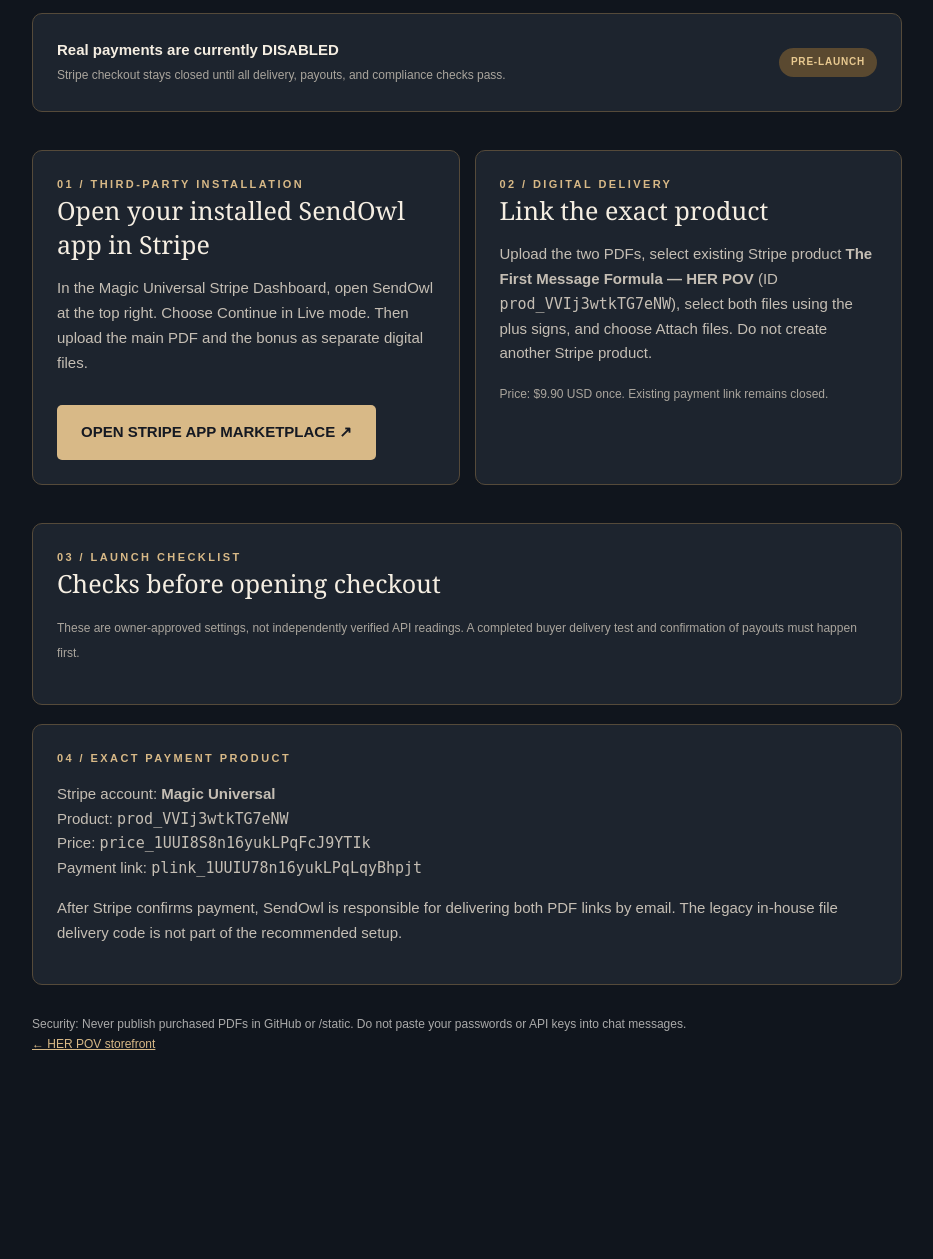
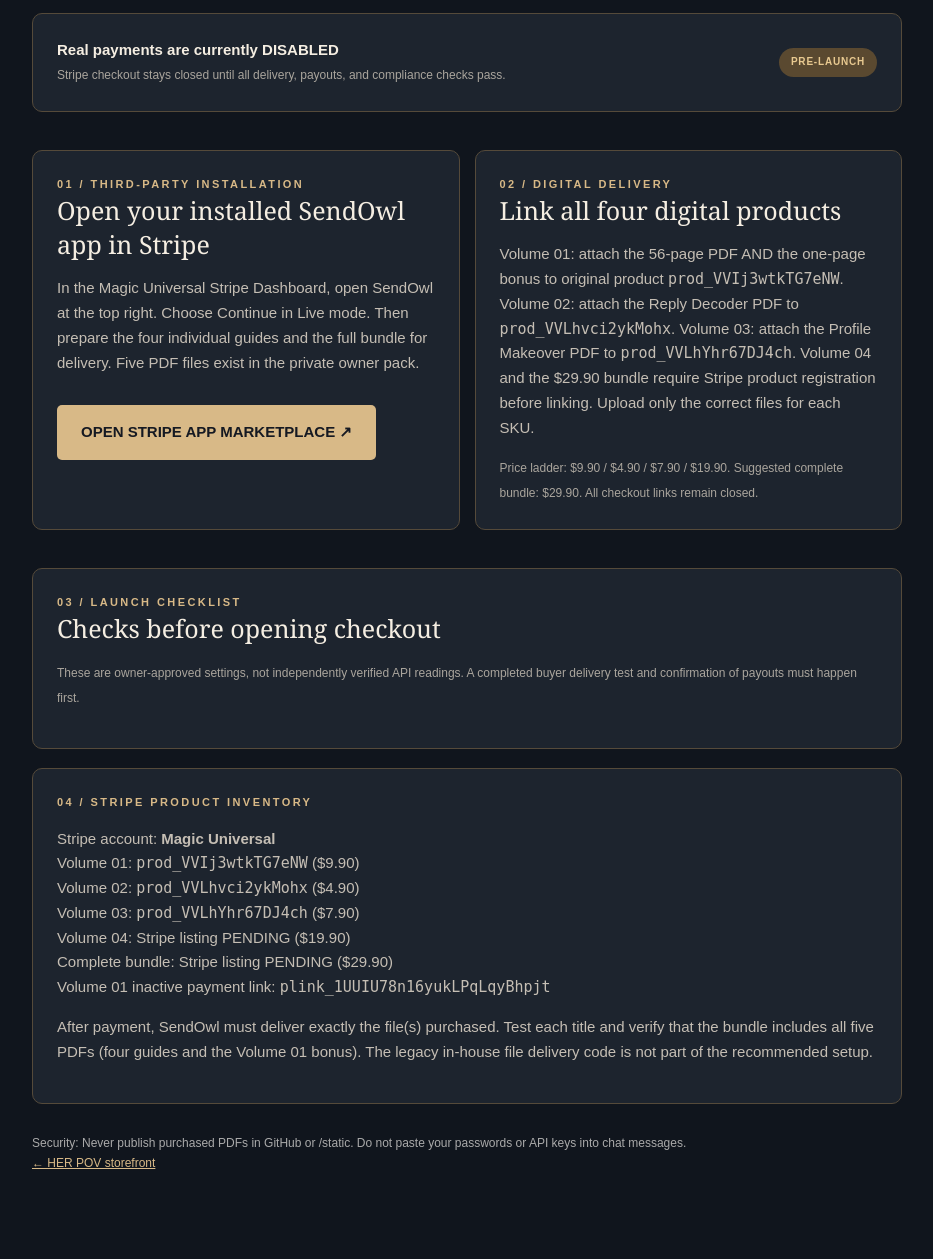
Before and after one commit to galfredorodrigues-cmyk/gringa, a Flask app: template templates/admin_delivery.html in a window 1280 px wide. Shown: the part 206-1465 px from the top of the page, without its empty margins (173-1106 px from the left). Before the commit the page ends 1256 px from the top, so only its background shows below. Run offline with Flask 3, Linux system fonts and the light colour scheme; the template is opened without the code that fills it, so the values that code supplies are empty.

Commit message:
Update secure owner portal for four complete guides, 5 PDFs, and premium bundle

```diff
--- a/templates/admin_delivery.html
+++ b/templates/admin_delivery.html
@@ -26,11 +26,11 @@ footer{margin-top:30px;color:#aaa;font-size:12px}
 <span class="status {{ 'ok' if checkout_ready else '' }}">{{ "LIVE" if checkout_ready else "PRE-LAUNCH" }}</span></div>
 <div class="steps">
 <section class="box"><div class="eyebrow">01 / THIRD-PARTY INSTALLATION</div><h2>Open your installed SendOwl app in Stripe</h2>
-<p>In the Magic Universal Stripe Dashboard, open SendOwl at the top right. Choose Continue in Live mode. Then upload the main PDF and the bonus as separate digital files.</p>
+<p>In the Magic Universal Stripe Dashboard, open SendOwl at the top right. Choose Continue in Live mode. Then prepare the four individual guides and the full bundle for delivery. Five PDF files exist in the private owner pack.</p>
 <a href="https://marketplace.stripe.com/apps/sendowl" class="btn" target="_blank" rel="noopener noreferrer">OPEN STRIPE APP MARKETPLACE ↗</a></section>
-<section class="box"><div class="eyebrow">02 / DIGITAL DELIVERY</div><h2>Link the exact product</h2>
-<p>Upload the two PDFs, select existing Stripe product <strong>The First Message Formula — HER POV</strong> (ID <code>prod_VVIj3wtkTG7eNW</code>), select both files using the plus signs, and choose Attach files. Do not create another Stripe product.</p>
-<small>Price: $9.90 USD once. Existing payment link remains closed.</small></section>
+<section class="box"><div class="eyebrow">02 / DIGITAL DELIVERY</div><h2>Link all four digital products</h2>
+<p>Volume 01: attach the 56-page PDF AND the one-page bonus to original product <code>prod_VVIj3wtkTG7eNW</code>. Volume 02: attach the Reply Decoder PDF to <code>prod_VVLhvci2ykMohx</code>. Volume 03: attach the Profile Makeover PDF to <code>prod_VVLhYhr67DJ4ch</code>. Volume 04 and the $29.90 bundle require Stripe product registration before linking. Upload only the correct files for each SKU.</p>
+<small>Price ladder: $9.90 / $4.90 / $7.90 / $19.90. Suggested complete bundle: $29.90. All checkout links remain closed.</small></section>
 </div>
 <section class="box"><div class="eyebrow">03 / LAUNCH CHECKLIST</div><h2>Checks before opening checkout</h2>
 <ul class="flag-list">
@@ -40,12 +40,15 @@ footer{margin-top:30px;color:#aaa;font-size:12px}
 </ul>
 <p><small>These are owner-approved settings, not independently verified API readings. A completed buyer delivery test and confirmation of payouts must happen first.</small></p>
 </section>
-<section class="box"><div class="eyebrow">04 / EXACT PAYMENT PRODUCT</div>
+<section class="box"><div class="eyebrow">04 / STRIPE PRODUCT INVENTORY</div>
 <p>Stripe account: <strong>Magic Universal</strong><br>
-Product: <code>prod_VVIj3wtkTG7eNW</code><br>
-Price: <code>price_1UUI8S8n16yukLPqFcJ9YTIk</code><br>
-Payment link: <code>plink_1UUIU78n16yukLPqLqyBhpjt</code></p>
-<p>After Stripe confirms payment, SendOwl is responsible for delivering both PDF links by email. The legacy in-house file delivery code is not part of the recommended setup.</p></section>
+Volume 01: <code>prod_VVIj3wtkTG7eNW</code> ($9.90)<br>
+Volume 02: <code>prod_VVLhvci2ykMohx</code> ($4.90)<br>
+Volume 03: <code>prod_VVLhYhr67DJ4ch</code> ($7.90)<br>
+Volume 04: Stripe listing PENDING ($19.90)<br>
+Complete bundle: Stripe listing PENDING ($29.90)<br>
+Volume 01 inactive payment link: <code>plink_1UUIU78n16yukLPqLqyBhpjt</code></p>
+<p>After payment, SendOwl must deliver exactly the file(s) purchased. Test each title and verify that the bundle includes all five PDFs (four guides and the Volume 01 bonus). The legacy in-house file delivery code is not part of the recommended setup.</p></section>
 <footer>Security: Never publish purchased PDFs in GitHub or /static. Do not paste your passwords or API keys into chat messages.<br>
 <a href="/" style="color:#d8b987">← HER POV storefront</a></footer>
 </main></body></html>
```
